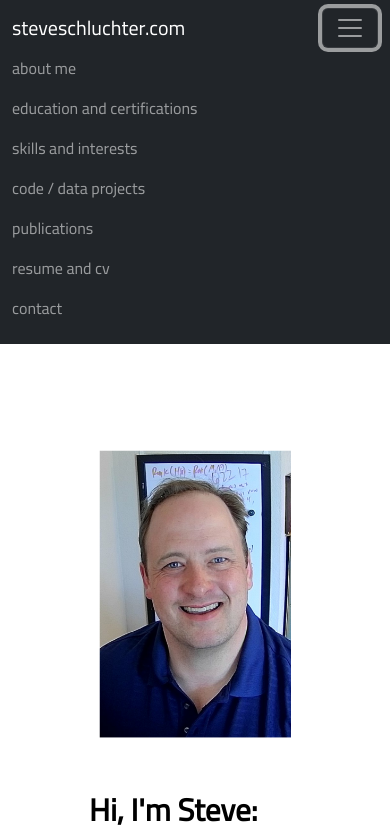
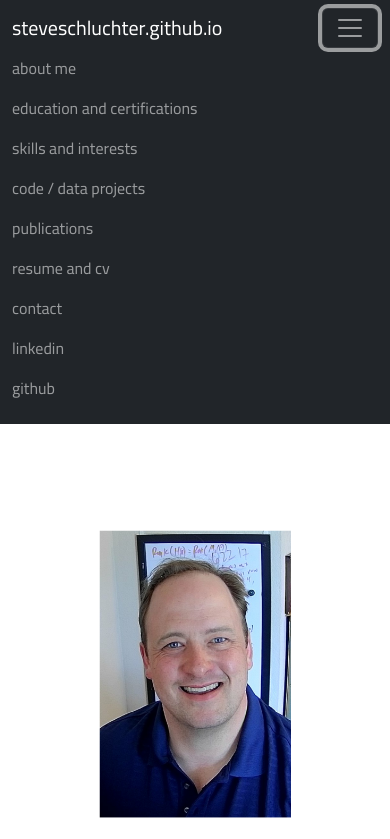
Before and after one commit to steveschluchter/steveschluchter.github.io, a plain HTML site: page index.html in a window 390 px wide. Both pictures are taken after a click on the button "Toggle navigation". Shown: the top 839 px of the page. Drawn offline with nearby package versions, Linux system fonts and the light colour scheme; a script that the page names is missing.

Commit message:
changed mobile navbar

```diff
--- a/index.html
+++ b/index.html
@@ -235,7 +235,7 @@
   <!-- Fixed navbar -->
   <nav class="navbar navbar-expand-md navbar-dark static-top bg-dark navbar-nav navbar-visibility-beta">
     <div class="container-fluid">
-      <a class="navbar-brand" href="#">steveschluchter.com</a>
+      <a class="navbar-brand" href="#">steveschluchter.github.io</a>
       <button class="navbar-toggler" type="button" data-bs-toggle="collapse" data-bs-target="#navbarCollapse" aria-controls="navbarCollapse" aria-expanded="false" aria-label="Toggle navigation">
         <span class="navbar-toggler-icon"></span>
       </button>
@@ -263,6 +263,12 @@
           <li class="nav-item">
             <a class='nav-link' href="#footer">contact</a>
           </li>
+
+          <li class="nav-item">
+            <a class="nav-link" href="https://github.com/steveschluchter"> linkedin</a>
+          </li>
+          <li class="nav-item">
+            <a class='nav-link' href="https://www.linkedin.com/in/steven-schluchter-ph-d-465876b1/">github</a>
 
         </ul>
       </div>
```
